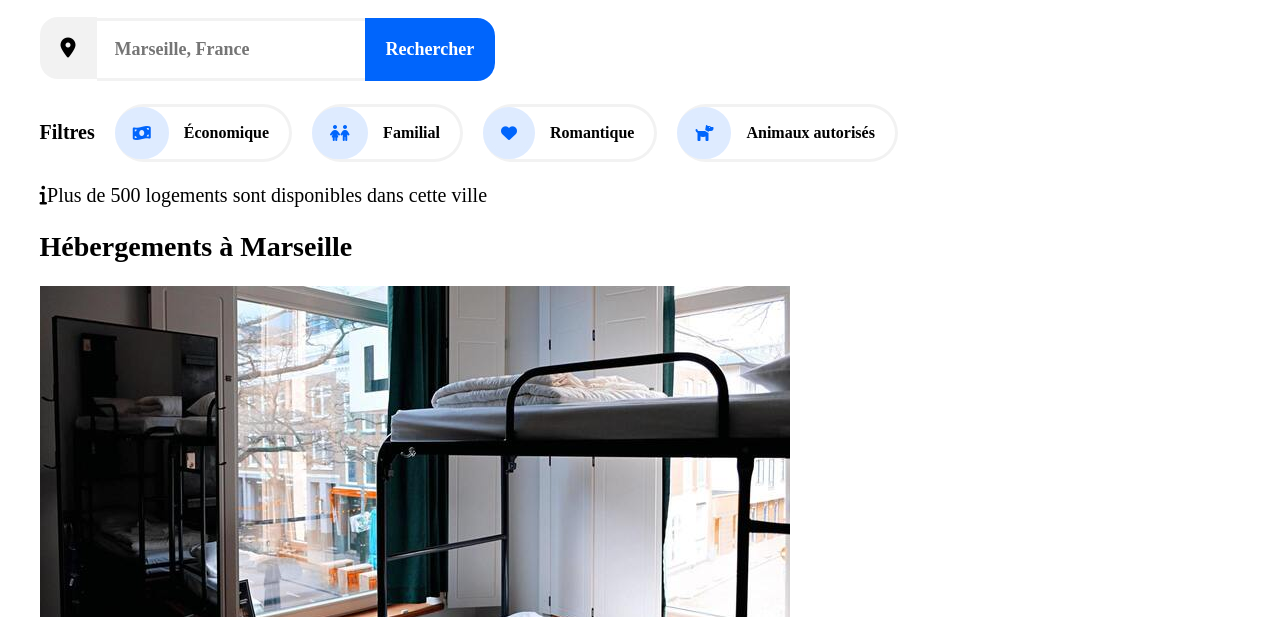
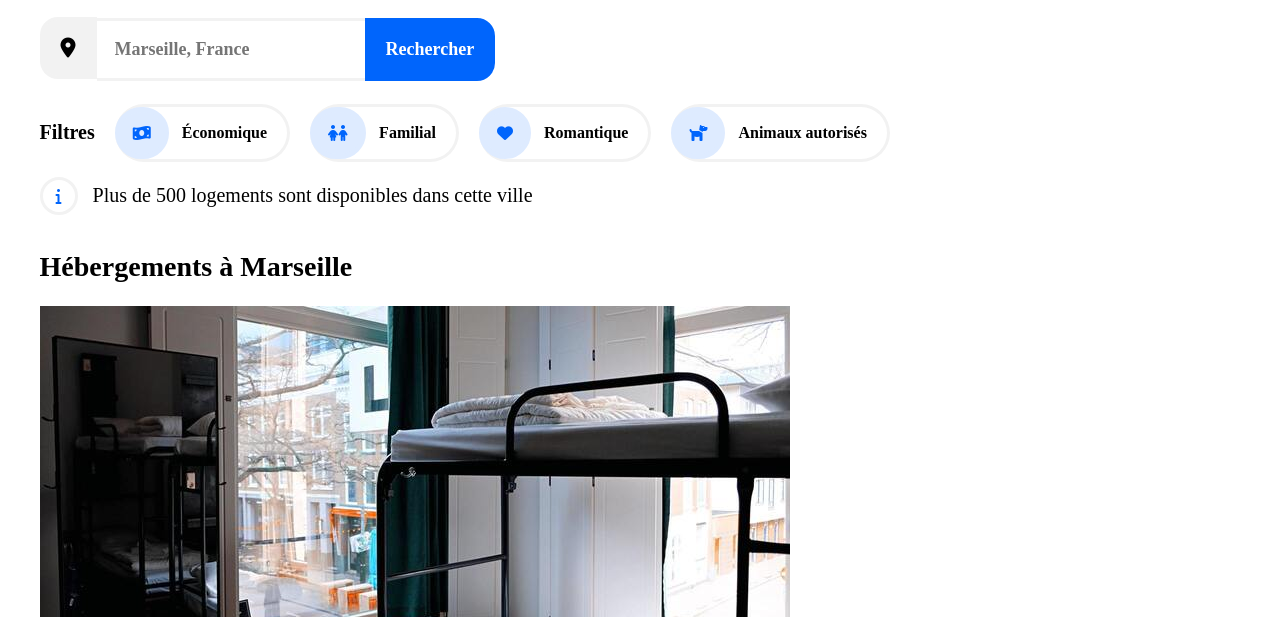
Before and after one commit to Terebell/Booki, a plain HTML site: page index.html in a window 1280 px wide. Shown: the part 183-800 px from the top of the page. Drawn offline with Linux system fonts and the light colour scheme.

Commit message:
Apparence "infos"

```diff
--- a/css/style.css
+++ b/css/style.css
@@ -129,5 +129,20 @@ nav a:hover {
     color: #0065FC;
 
     padding: 13px;
+    margin-right: 13px;
+}
+
+/* ----- INFOS SUPPLÉMENTAIRES ----- */
+#infos {
+    display: flex;
+    align-items: center;
+}
+
+#fasInfo {
+    border: solid #f2f2f2 3px;
+    border-radius: 100px;
     margin-right: 15px;
+    padding: 8px 13px 8px 13px;
+
+    color: #0065FC;
 }
--- a/index.html
+++ b/index.html
@@ -42,14 +42,14 @@
             <!-- FILTRES DE RECHERCHE -->
             <div id="filtres">
                 <p id="filtreTitle">Filtres</p>
-                <a href="economique" class="filtres"><i class="fa-solid fa-money-bill-wave" id="fasEconomy"></i>Économique</a>
-                <a href="familial" class="filtres"><i class="fa-solid fa-children"id="fasFamily"></i>Familial</a>
-                <a href="romantique" class="filtres"><i class="fa-solid fa-heart" id="fasLove"></i>Romantique</a>
-                <a href="animaux" class="filtres"><i class="fa-solid fa-dog" id="fasPets"></i>Animaux autorisés</a>
+                <a href="#" class="filtres"><i class="fa-solid fa-money-bill-wave" id="fasEconomy"></i>Économique</a>
+                <a href="#" class="filtres"><i class="fa-solid fa-children"id="fasFamily"></i>Familial</a>
+                <a href="#" class="filtres"><i class="fa-solid fa-heart" id="fasLove"></i>Romantique</a>
+                <a href="#" class="filtres"><i class="fa-solid fa-dog" id="fasPets"></i>Animaux autorisés</a>
             </div>
 
             <div id="infos">
-                <p class="infos"><i class="fa-solid fa-info" id="fasInfo"></i>Plus de 500 logements sont disponibles dans cette ville</p>
+                <i class="fa-solid fa-info" id="fasInfo"></i><p class="infos">Plus de 500 logements sont disponibles dans cette ville</p>
             </div>
         </header>
 
```
